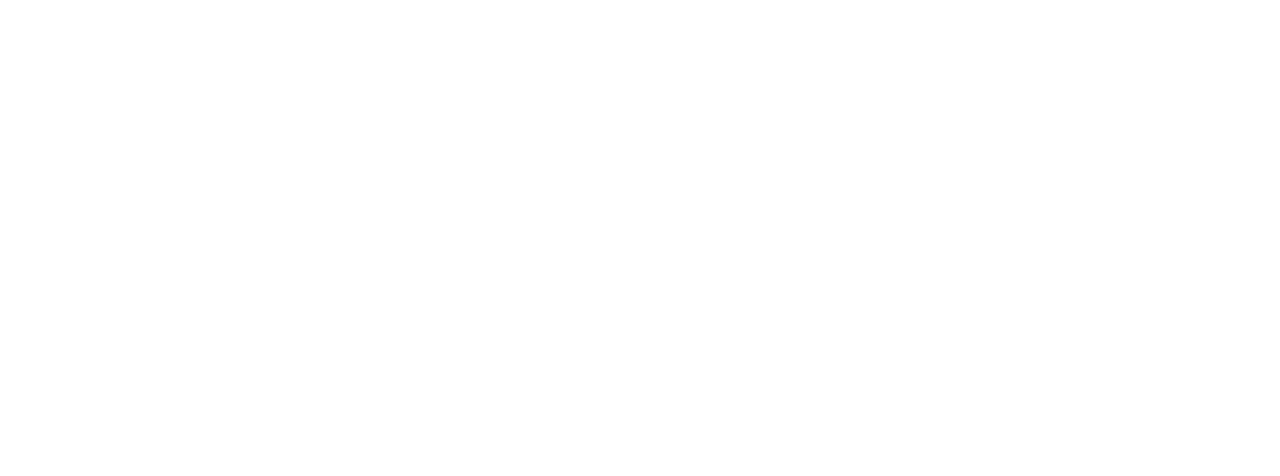
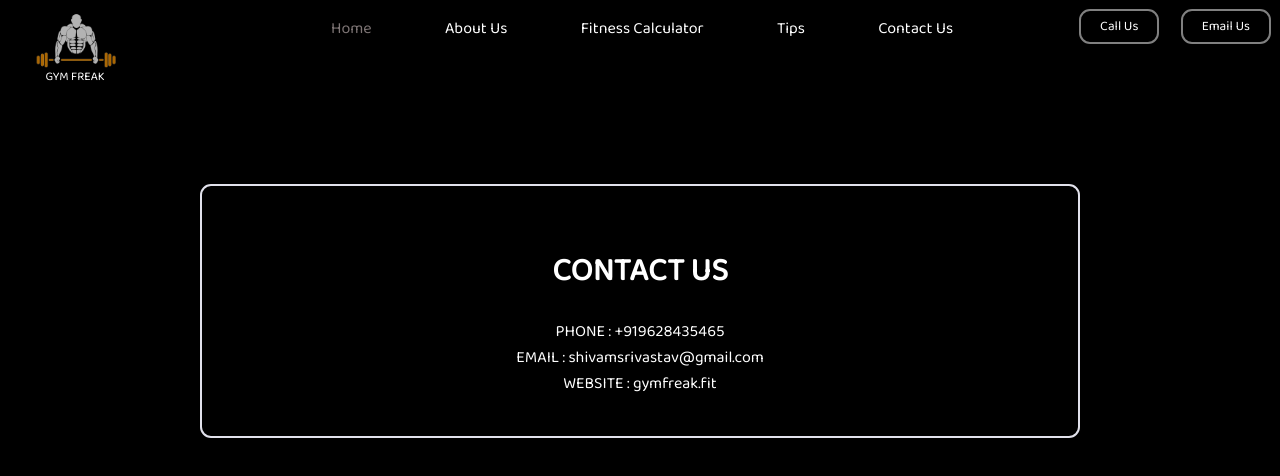
Before and after one commit to shivamsrivastava121/gymFreak_website, a plain HTML site: page contact_us.html in a window 1280 px wide. Drawn offline with Linux system fonts and the light colour scheme.

Commit message:
Added contact page

```diff
--- a/contact_us.html
+++ b/contact_us.html
@@ -1,12 +1,168 @@
 <!DOCTYPE html>
 <html lang="en">
+
 <head>
     <meta charset="UTF-8">
     <meta http-equiv="X-UA-Compatible" content="IE=edge">
     <meta name="viewport" content="width=device-width, initial-scale=1.0">
     <title>Contact Us</title>
+    <link rel="preconnect" href="https://fonts.googleapis.com">
+    <link rel="preconnect" href="https://fonts.gstatic.com" crossorigin>
+    <link href="https://fonts.googleapis.com/css2?family=Baloo+Bhai+2&display=swap" rel="stylesheet">
+
+    <style>
+        body {
+            font-family: 'Baloo Bhai 2', cursive;
+            margin: 0px;
+            padding: 0px;
+            /* margin padding 0 because ham baad me change kar sake */
+            background-color: black;
+            color: white;
+        }
+
+        .left {
+            position: absolute;
+            top: 4px;
+            left: 0px;
+            /* border: 2px solid red; */
+            display: inline-block;
+        }
+
+        .mid {
+            /* border: 2px solid rgb(238, 255, 0); */
+            display: block;
+            width: 60%;
+            margin: 10px auto;
+
+        }
+
+        .right {
+            position: absolute;
+            top: 0px;
+            right: 0px;
+            /* border: 2px solid rgb(119, 181, 231); */
+            display: inline-block;
+        }
+
+        .navbar li {
+            display: inline-block;
+        }
+
+        .navbar li a {
+            color: white;
+            text-decoration: none;
+            padding-left: 35px;
+            padding-right: 35px;
+            /* margin-top: 5px; */
+
+        }
+
+        .navbar li a:hover,
+        .navbar li a.active {
+            color: rgb(126, 117, 117);
+        }
+
+        .left img {
+            width: 150px;
+            /* to make black pic white and vice versa */
+            filter: invert();
+
+
+        }
+
+        .left div {
+            text-align: center;
+            font-size: 12px;
+            line-height: 0px;
+        }
+
+        .btn {
+            font-family: 'Baloo Bhai 2', cursive;
+            margin: 9px;
+            color: white;
+            background-color: black;
+            padding: 5px 19px;
+            border: 2px solid grey;
+            border-radius: 11px;
+            cursor: pointer;
+        }
+
+        .btn:hover {
+            background-color: rgb(39, 38, 38);
+        }
+
+        .container {
+            margin: 142px 200px 89px 200px;
+            padding: 39px 8px;
+            border: 2px solid rgb(225, 225, 235);
+            border-radius: 11px;
+            font-family: 'Baloo Bhai 2', cursive;
+        }
+
+        .form-group input {
+            font-family: 'Baloo Bhai 2', cursive;
+            text-align: center;
+            display: block;
+            width: 494px;
+            padding: 3px;
+            border: 2px solid black;
+            margin: 7px auto;
+            border-radius: 11px;
+
+        }
+
+        .container h1 {
+            text-align: center;
+        }
+
+        .container button {
+            font-family: 'Baloo Bhai 2', cursive;
+            display: block;
+            width: 77%;
+            margin: auto;
+            /* padding: 10px 0px; */
+        }
+    </style>
 </head>
+
 <body>
+    <header class="header">
+        <!-- for logo -->
+        <div class="left">
+            <a href="index.html"><img src="logo3.png" alt="logo"></a>
+            <div>GYM FREAK</div>
+        </div>
+        <!-- for navigation -->
+        <div class="mid">
+            <ul class="navbar">
+                <li><a href="index.html" class="active">Home</a></li>
+                <li><a href="about_us.html">About Us</a></li>
+                <li><a href="Fitness_calculator.html">Fitness Calculator</a></li>
+                <li><a href="tips.html">Tips</a></li>
+                <li><a href="contact_us.html">Contact Us</a></li>
 
+            </ul>
+        </div>
+        <!-- for buttons -->
+        <div class="right">
+            <button class="btn">Call Us</button>
+            <button class="btn">Email Us</button>
+        </div>
+        <div class="container">
+            <h1>CONTACT US</h1>
+            <div align="center">
+                PHONE : +919628435465
+            </div>
+            <div align="center">
+                EMAIL : shivamsrivastav@gmail.com
+            </div>
+            <div align="center">
+                WEBSITE : gymfreak.fit
+            </div>
+
+
+
+        </div>
 </body>
+
 </html>
```
